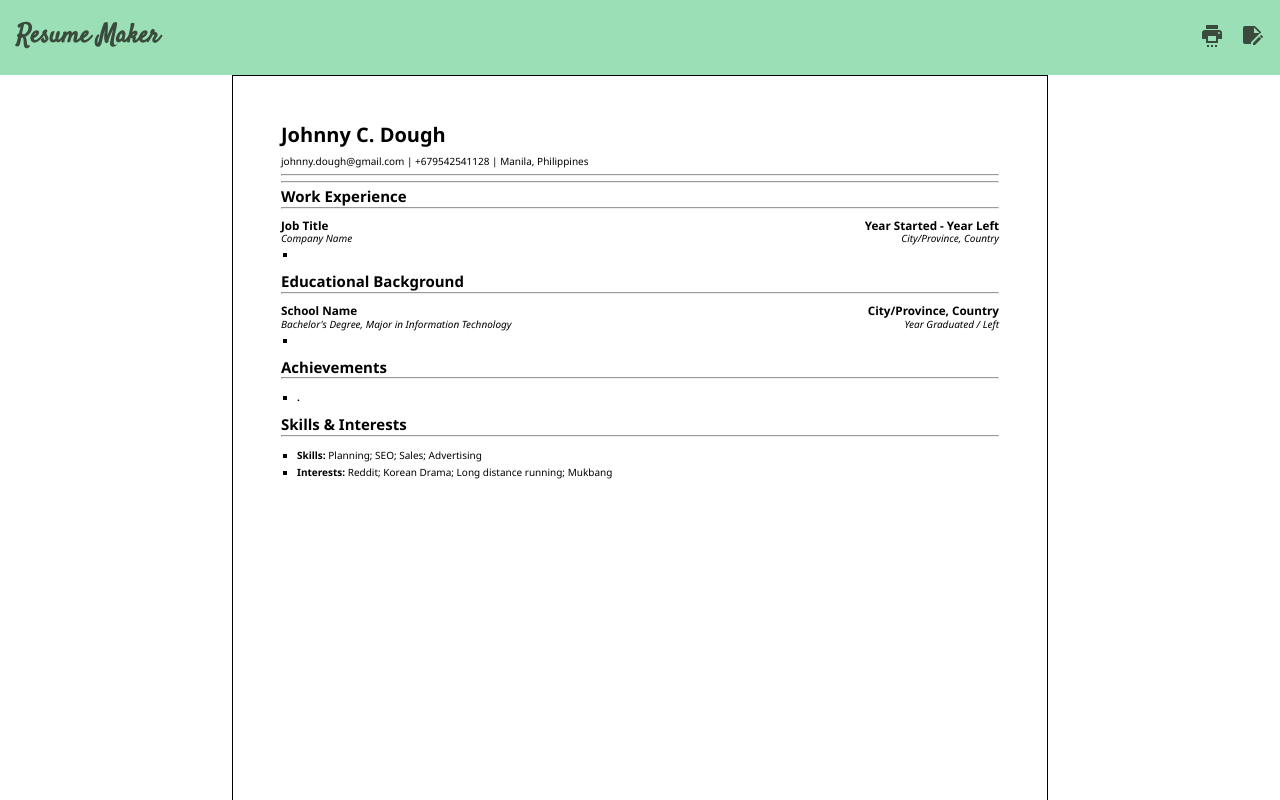
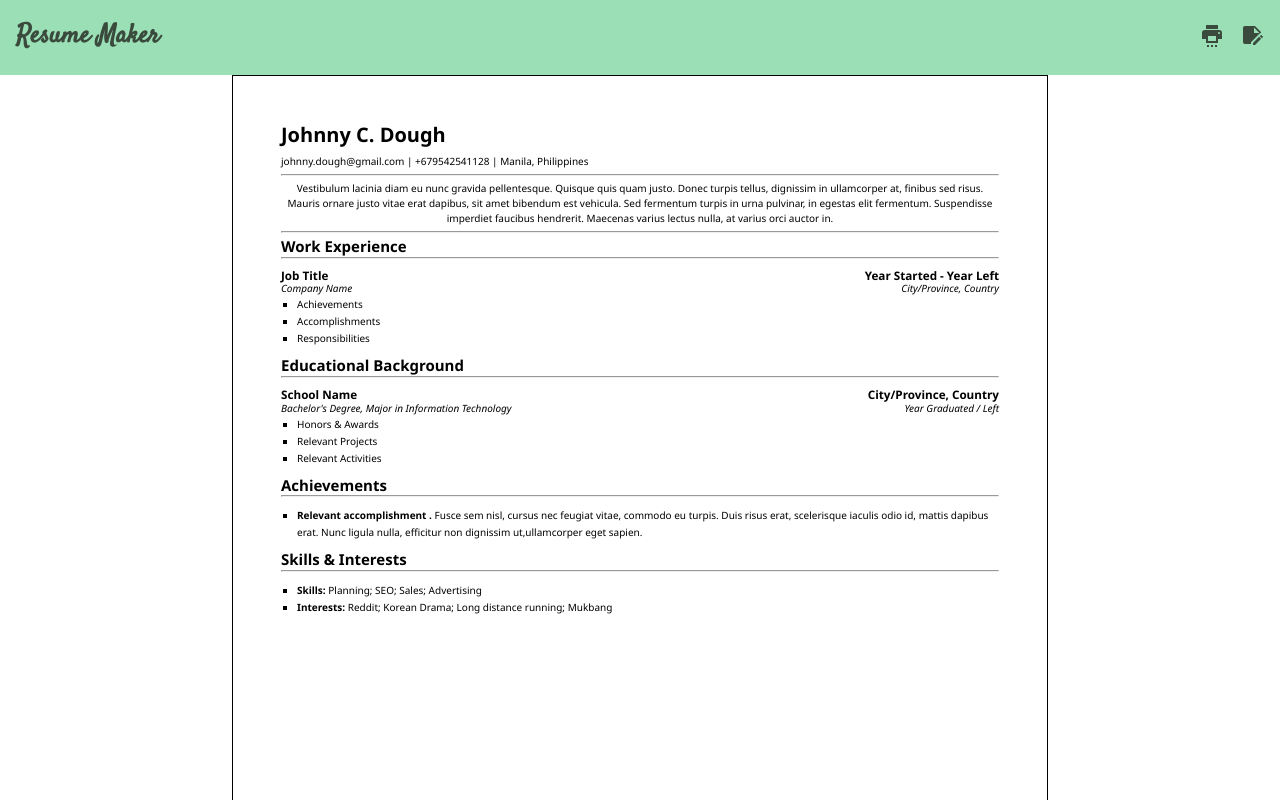
Before and after one commit to Viveyd/cv-maker, a React (Vite) app: page / in a window 1280 px wide. Both pictures are taken after a click on the link 1252 px from the left and 37 px from the top of the page. Shown: the top 800 px of the page. Built offline with nearby package versions, Linux system fonts and the light colour scheme; a web font is replaced by a local one.

Commit message:
Add placeholders to preview

```diff
--- a/src/Preview.jsx
+++ b/src/Preview.jsx
@@ -32,7 +32,10 @@ export default function Preview({ data }) {
         </span>
       </section>
       <hr></hr>
-      <section>{personal.summary}</section>
+      <section>
+        {personal.summary ||
+          "Vestibulum lacinia diam eu nunc gravida pellentesque. Quisque quis quam justo. Donec turpis tellus, dignissim in ullamcorper at, finibus sed risus. Mauris ornare justo vitae erat dapibus, sit amet bibendum est vehicula. Sed fermentum turpis in urna pulvinar, in egestas elit fermentum. Suspendisse imperdiet faucibus hendrerit. Maecenas varius lectus nulla, at varius orci auctor in."}
+      </section>
       <hr></hr>
       <section className="experience">
         <h2>Work Experience</h2>
@@ -66,9 +69,19 @@ export default function Preview({ data }) {
                   }`}</span>
                 </p>
                 <ul className="achievements preview-list-box">
-                  {achievements.split(",").map((item, index) => (
+                  {achievements.length ? (
+                    achievements
+                      .split(",")
+                      .map((item, index) => (
                         <li key={index}> {item.trim()} </li>
-                  ))}
+                      ))
+                  ) : (
+                    <>
+                      <li>Achievements</li>
+                      <li>Accomplishments</li>
+                      <li> Responsibilities</li>
+                    </>
+                  )}
                 </ul>
               </li>
             );
@@ -110,9 +123,19 @@ export default function Preview({ data }) {
                   </span>
                 </p>
                 <ul className="achievements preview-list-box">
-                  {achievements.split(",").map((item, index) => (
+                  {achievements.length ? (
+                    achievements
+                      .split(",")
+                      .map((item, index) => (
                         <li key={index}> {item.trim()} </li>
-                  ))}
+                      ))
+                  ) : (
+                    <>
+                      <li> Honors & Awards </li>
+                      <li> Relevant Projects </li>
+                      <li> Relevant Activities </li>
+                    </>
+                  )}
                 </ul>
               </li>
             );
@@ -123,15 +146,44 @@ export default function Preview({ data }) {
         <h2>Achievements</h2>
         <hr className="t-margin-2"></hr>
         <ul className="preview-list-box">
-          {achievements.map((item) => {
+          {achievements.length ? (
+            achievements.map((item) => {
               const { id, achievement, description } = item;
               return (
                 <li key={id}>
-                <strong> {achievement}. </strong>
-                <span>{description}</span>
+                  <strong>
+                    {" "}
+                    {achievement || "Relevant accomplishment "}.{" "}
+                  </strong>
+                  <span>
+                    {description ||
+                      "Fusce sem nisl, cursus nec feugiat vitae, commodo eu turpis. Duis risus erat, scelerisque iaculis odio id, mattis dapibus erat. Nunc ligula nulla, efficitur non dignissim ut,ullamcorper eget sapien."}
+                  </span>
                 </li>
               );
-          })}
+            })
+          ) : (
+            <>
+              <li>
+                <strong> Personal Project. </strong>
+                <span>
+                  Cras non velit auctor, tempor mi ut, convallis libero. Quisque
+                  placerat dapibus tempor.
+                </span>
+              </li>
+              <li>
+                <strong> Certification. </strong>
+                <span>
+                  In scelerisque magna arcu. Sed urna eros, elementum at
+                  malesuada sed, fermentum ullamcorper sapien.{" "}
+                </span>
+              </li>
+              <li>
+                <strong> Accomplishment. </strong>
+                <span></span>
+              </li>
+            </>
+          )}
         </ul>
       </section>
       <section className="skills">
```
Lines whose indentation alone changed are shown as unchanged.
